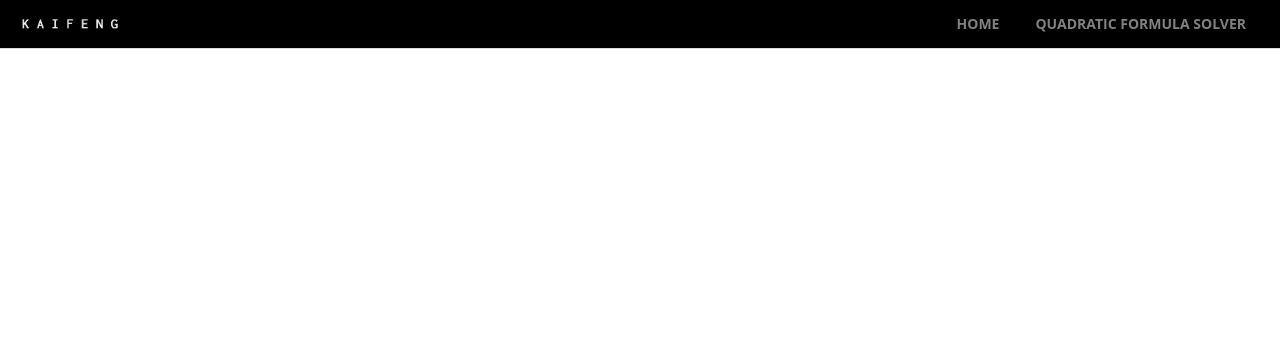
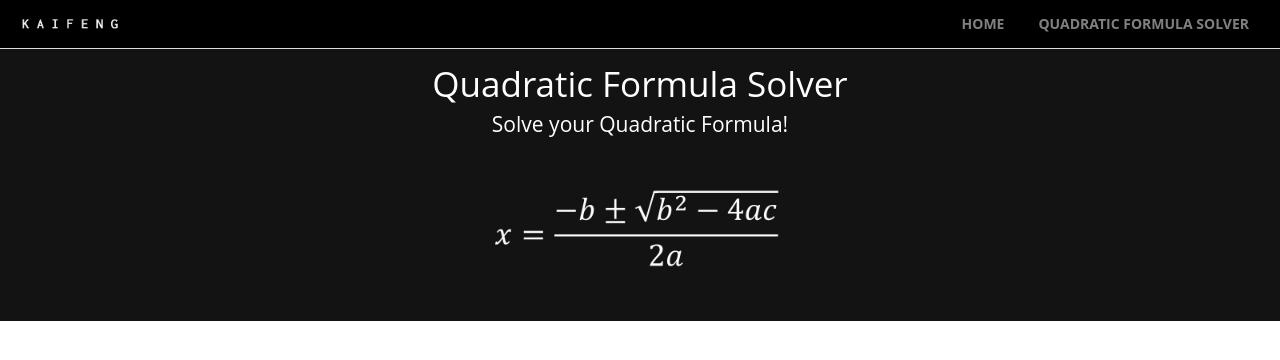
Before and after one commit to ChohKaifeng/ChohKaifeng.github.io, a plain HTML site: page QuadraticFormulaSolver.html in a window 1280 px wide. Drawn offline with nearby package versions, Linux system fonts and the light colour scheme.

Commit message:
Part of QuadraticFormulaSolver

```diff
--- a/QuadraticFormulaSolver.html
+++ b/QuadraticFormulaSolver.html
@@ -4,11 +4,12 @@
     <meta charset="UTF-8" />
     <meta name="viewport" content="width=device-width, initial-scale=1.0" />
     <link rel="icon" href="./img/favicon.jpg" type="image/gif" sizes="16x16" />
-    <link rel="stylesheet" href="https://maxcdn.bootstrapcdn.com/bootstrap/4.3.1/css/bootstrap.min.css">
+    <link rel="stylesheet" href="https://maxcdn.bootstrapcdn.com/bootstrap/4.3.1/css/bootstrap.min.css" />
     <script src="https://ajax.googleapis.com/ajax/libs/jquery/3.4.1/jquery.min.js"></script>
     <script src="https://cdnjs.cloudflare.com/ajax/libs/popper.js/1.14.7/umd/popper.min.js"></script>
     <script src="https://maxcdn.bootstrapcdn.com/bootstrap/4.3.1/js/bootstrap.min.js"></script>
     <script type="text/javascript" src="./javascript/headerFooter.js"></script>
+    <link rel="stylesheet" href="./css/QuadraticFormulaSolver.css" />
     <!-- <script src="../JS/template.js"></script> -->
     <title>Codes</title>
   </head>
@@ -16,5 +17,38 @@
   <body>
     <!-- HEADER -->
     <header id="header"></header>
+
+    <div class="jumbotron-fluid justify-content-center">
+      <div class="content py-3">
+        <h1 class="text-center">Quadratic Formula Solver</h1>
+        <h4 class="text-center">Solve your Quadratic Formula!</h4>
+        <img
+          class="p2-3"
+          src="img/QuadraticFormulaSolver/QuadFormula.jpg"
+          alt="Quadratic Formula Equation"
+          style="max-width: 40%; display: block; margin-left: auto; margin-right: auto;"
+        />
+      </div>
+    </div>
+
+    <!-- <div class="container-fluid">
+      <div class="row">
+        <div class="col">
+
+        </div>
+
+        <div class="col">
+          <label for="valueA">Value for A:</label><br>
+          <input type="text" id="valueA" name="valueA" value="Value for A..."><br><br>
+          <label for="valueB">Value for B:</label><br>
+          <input type="text" id="valueB" name="valueB" value="Value for B..."><br><br>
+          <label for="valueC">Value for C:</label><br>
+          <input type="text" id="valueC" name="valueC" value="Value for C..."><br><br>
+          <input type="submit" value="Submit">
+        </div>
+
+
+      </div>
+    </div> -->
   </body>
 </html>
--- /dev/null
+++ b/css/QuadraticFormulaSolver.css
@@ -0,0 +1,11 @@
+html,
+body {
+  font-family: 'Open Sans', Arial, sans-serif;
+  font-weight: bold;
+  font-size: 14px;
+}
+
+.jumbotron-fluid {
+  background-color: #131313;
+  color: white;
+}
```
Also changed, not shown: img/QuadraticFormulaSolver/QuadFormula.jpg (added).
